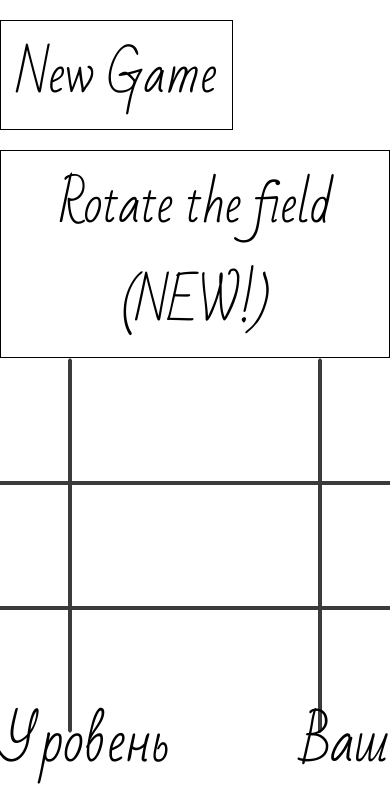
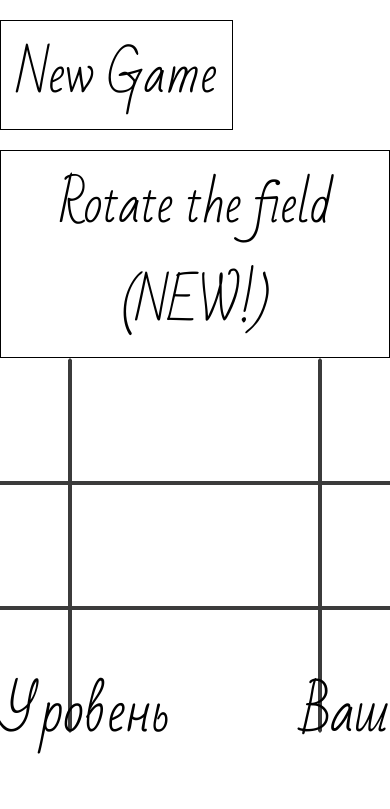
Before and after one commit to Degreet/tic-tac-toe-2, a plain HTML site: page index.html in a window 390 px wide. Shown: the top 809 px of the page. Drawn offline with Linux system fonts and the light colour scheme.

Commit message:
adaptability fixed 4

```diff
--- a/css/style.css
+++ b/css/style.css
@@ -9,6 +9,10 @@ body {
     align-items: center;
     height: 100vh;
     --color: #000;
+}
+
+html {
+    overflow: hidden;
 }
 
 .hints {
@@ -109,7 +113,7 @@ body {
     .hint, .level {
         font-size: 55px;
         position: relative;
-        bottom: 90px;
+        bottom: 120px;
     }
 
     .level {
@@ -142,7 +146,7 @@ body {
     .hint, .level {
         font-size: 55px;
         position: relative;
-        bottom: 90px;
+        bottom: 120px;
     }
 
     .level {
```
